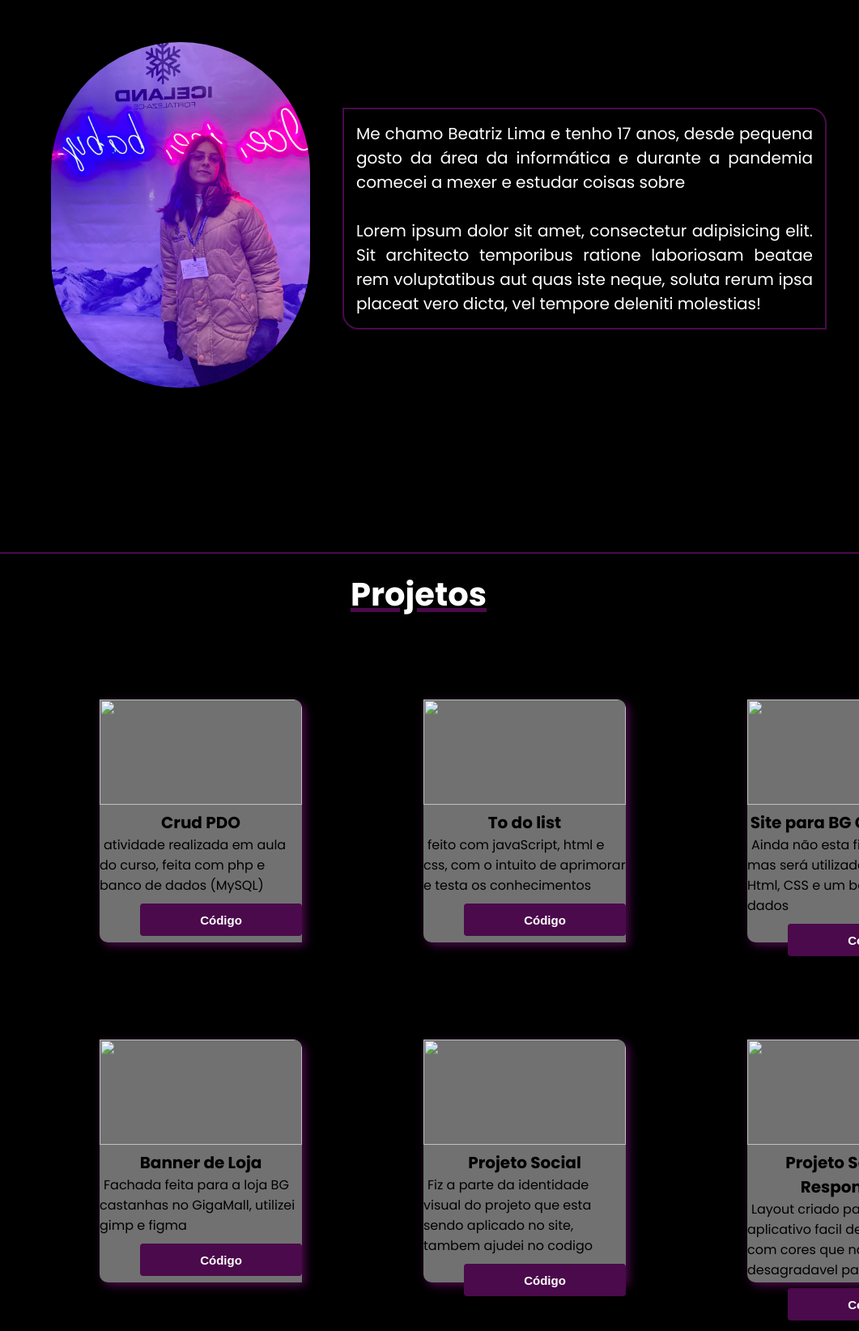
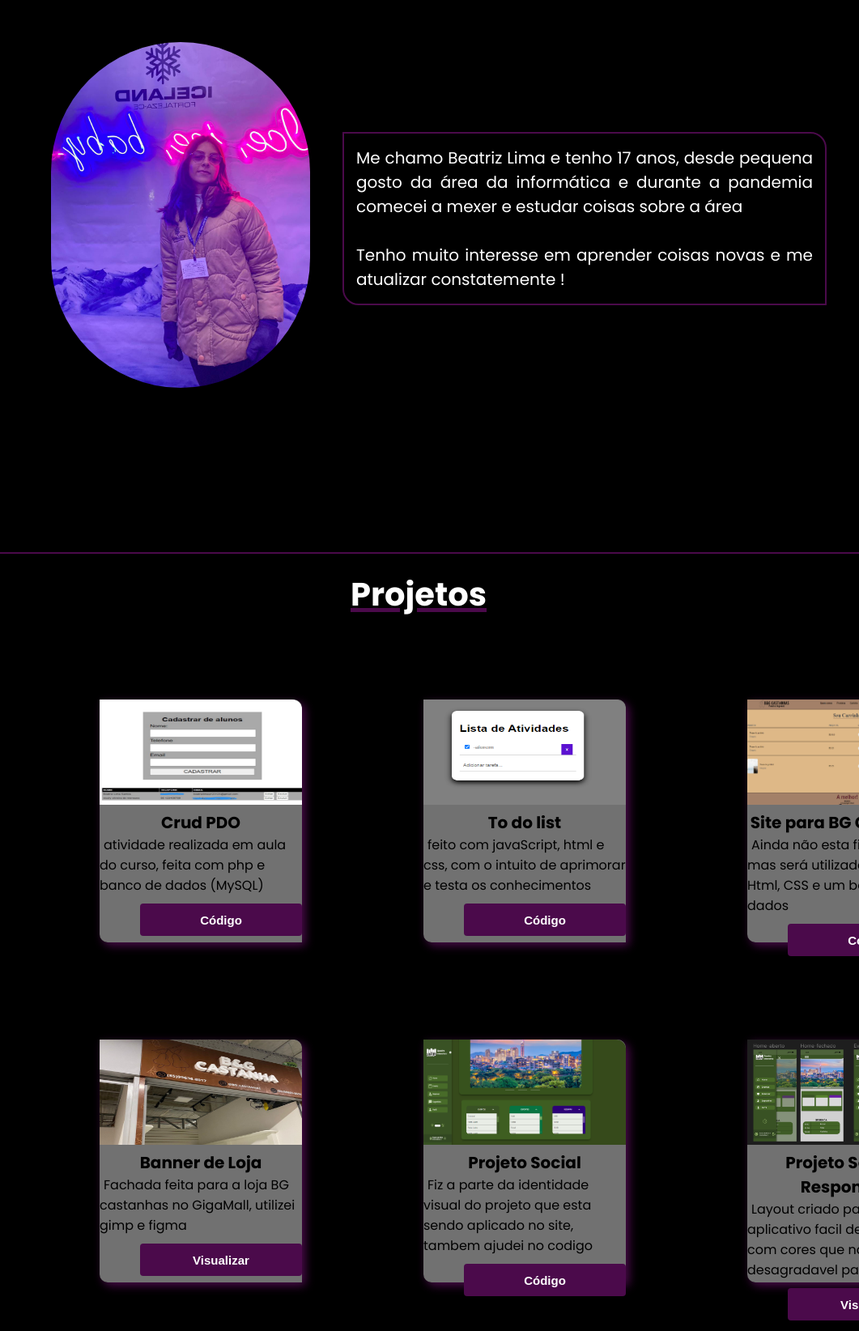
Before and after one commit to Bialima16/Portifolio-web, a plain HTML site: page index.html in a window 1280 px wide. Shown: the part 920-2564 px from the top of the page at 81% size, without its empty margins (219-1280 px from the left). Drawn offline with nearby package versions, Linux system fonts and the light colour scheme.

Commit message:
Finalizado

```diff
--- a/index.html
+++ b/index.html
@@ -63,10 +63,9 @@
         <div id="sobre">
             <h1 class="titulo-pag">Sobre</h1>
             <div class="elementos-sobre">
-            <img src="img/eu.jpeg" class="imagem-pessoal">
-            <span class="sobre-pessoal">Me chamo Beatriz Lima e tenho 17 anos, desde pequena gosto da área da informática e durante a pandemia comecei a mexer e estudar coisas sobre<br><br>Lorem ipsum dolor sit amet, consectetur adipisicing elit. Sit architecto temporibus ratione laboriosam
-                    beatae rem voluptatibus aut quas iste neque, soluta rerum ipsa placeat vero dicta, vel tempore deleniti
-                    molestias!</span>
+            <img src="img/eu.jpg" class="imagem-pessoal">
+            <span class="sobre-pessoal">Me chamo Beatriz Lima e tenho 17 anos, desde pequena gosto da área da informática e durante a pandemia comecei a mexer e estudar coisas sobre a área<br><br>Tenho muito
+                interesse em aprender coisas novas e me atualizar constatemente ! </span>
                 </div>
         </div>
 
@@ -74,19 +73,19 @@
             <h1 class="titulo-pag">Projetos</h1>
             <div id="coluna">
                 <div class="card">
-                    <img src="proj.png" class="projetos">
+                    <img src="img/proj.png" class="projetos">
                     <h1>Crud PDO</h1>
                     <span>atividade realizada em aula do curso, feita com php e banco de dados (MySQL) </span>
                     <a href="https://github.com/Bialima16/crudPDO"><button>Código</button></a>
                 </div>
                 <div class="card">
-                    <img src="proj.png" class="projetos">
+                    <img src="img/proj1.png" class="projetos">
                     <h1>To do list</h1>
                     <span>feito com javaScript, html e css, com o intuito de aprimorar e testa os conhecimentos </span>
                     <a href="https://github.com/Bialima16/Lista-de-atividades"><button>Código</button></a>
                 </div>
                 <div class="card">
-                    <img src="proj.png" class="projetos">
+                    <img src="img/proj2.png" class="projetos">
                     <h1>Site para BG Castanhas</h1>
                     <span>Ainda não esta finalizado, mas será utilizado javaScript, Html, CSS e um banco de dados </span>
                     <a href="https://github.com/Bialima16/BG-Castanha"><button>Código</button></a>
@@ -94,22 +93,22 @@
             </div>
             <div id="coluna">
             <div class="card">
-                <img src="proj.png" class="projetos">
+                <img src="img/proj3.jpeg" class="projetos">
                 <h1>Banner de Loja</h1>
                 <span>Fachada feita para a loja BG castanhas no GigaMall, utilizei gimp e figma</span>
-                <a href="https://github.com/Bialima16/BG-Castanha"><button>Código</button></a>
+                <a href="https://www.canva.com/design/DAFtcdU3M3Q/kpHnFrSflsGRk96lmcr4uQ/edit?utm_content=DAFtcdU3M3Q&utm_campaign=designshare&utm_medium=link2&utm_source=sharebutton"><button>Visualizar</button></a>
             </div>
             <div class="card">
-                <img src="proj.png" class="projetos">
+                <img src="img/proj5.png" class="projetos">
                 <h1>Projeto Social</h1>
                 <span>Fiz a parte da identidade visual do projeto que esta sendo aplicado no site, tambem ajudei no codigo</span>
                 <a href="https://github.com/Bialima16/Quadra-Interativa"><button>Código</button></a>
             </div>
             <div class="card">
-                <img src="proj.png" class="projetos">
+                <img src="img/proj4.png" class="projetos">
                 <h1>Projeto Social - Responsivo</h1>
                 <span>Layout criado para ser um aplicativo facil de mexer, e com cores que não fiquem desagradavel para a visão</span>
-                <a href="https://github.com/Bialima16/Quadra-Interativa"><button>Código</button></a>
+                <a href="https://www.figma.com/proto/aFYoA295F14AwYFyXXERfn/Projeto?node-id=31-26&t=gK1WQRgMY4j5WdUc-0&scaling=scale-down&page-id=0%3A1&starting-point-node-id=31%3A26"><button>Visualizar</button></a>
             </div>
         </div>
         </div>
```
Also changed, not shown: img/eu.jpg (renamed from img/eu.jpeg), img/proj.png (added), img/proj1.png (added), img/proj2.png (added), img/proj3.jpeg (added), img/proj4.png (added), img/proj5.png (added).
